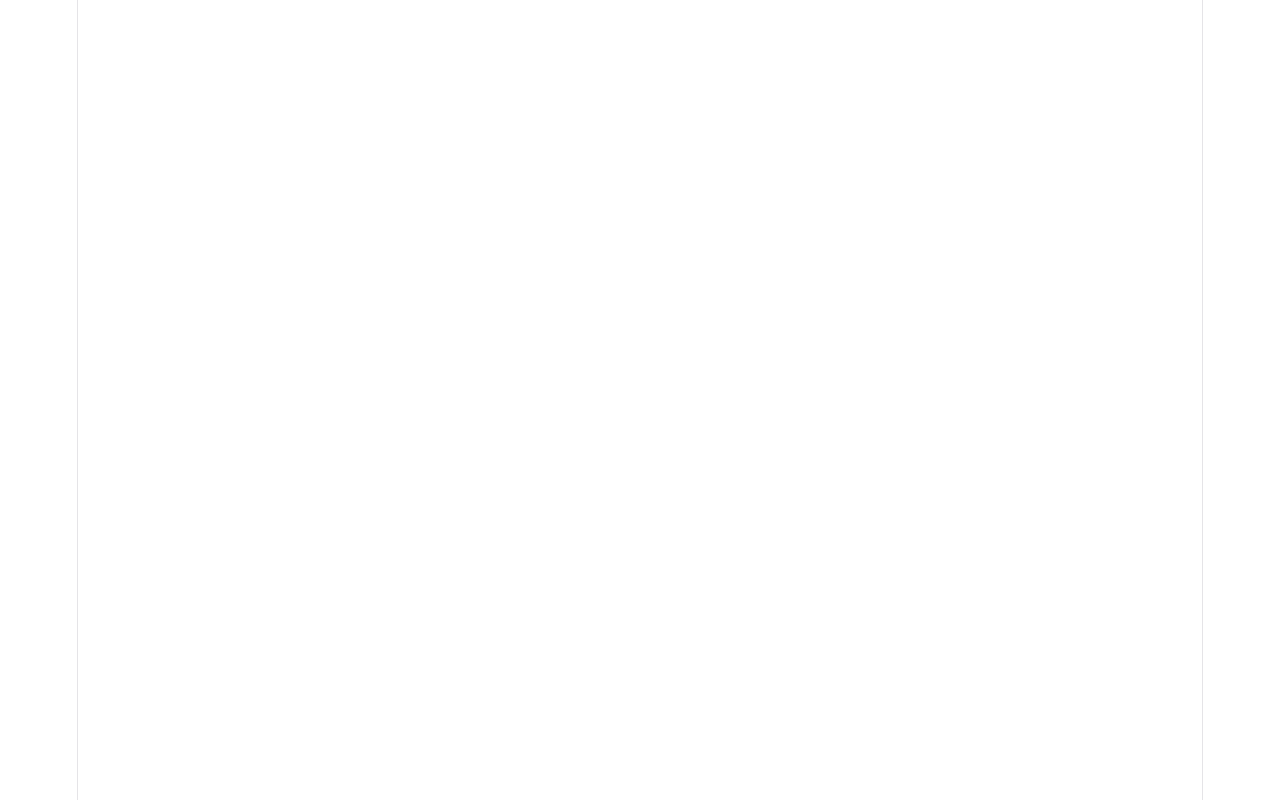
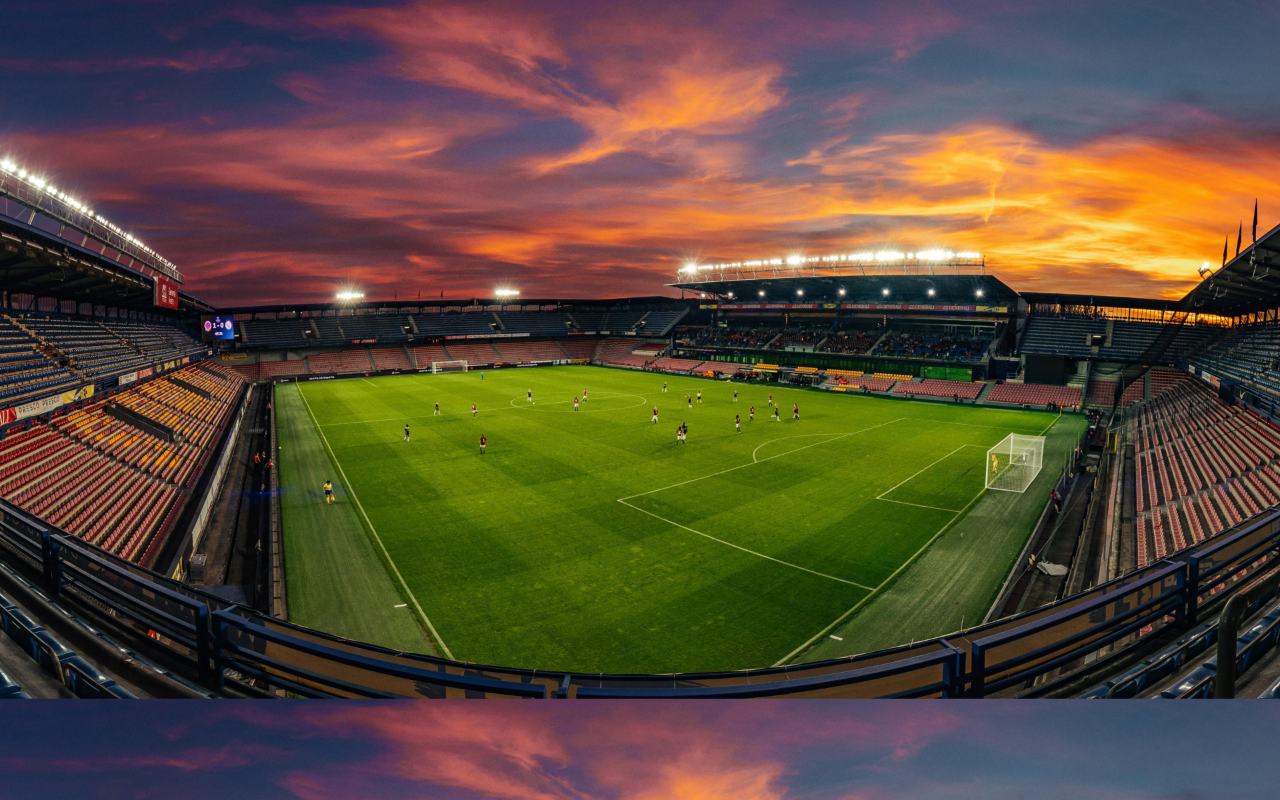
Before and after one commit to King-Of-The-Coding-World/Game-Page-FootBull, a React (Vite) app in the folder FootBull/: page / in a window 1280 px wide. Built offline with nearby package versions, Linux system fonts and the light colour scheme.

Commit message:
adding background image

```diff
--- a/FootBull/src/index.css
+++ b/FootBull/src/index.css
@@ -1,111 +1,6 @@
-:root {
-  --text: #6b6375;
-  --text-h: #08060d;
-  --bg: #fff;
-  --border: #e5e4e7;
-  --code-bg: #f4f3ec;
-  --accent: #aa3bff;
-  --accent-bg: rgba(170, 59, 255, 0.1);
-  --accent-border: rgba(170, 59, 255, 0.5);
-  --social-bg: rgba(244, 243, 236, 0.5);
-  --shadow:
-    rgba(0, 0, 0, 0.1) 0 10px 15px -3px, rgba(0, 0, 0, 0.05) 0 4px 6px -2px;
-
-  --sans: system-ui, 'Segoe UI', Roboto, sans-serif;
-  --heading: system-ui, 'Segoe UI', Roboto, sans-serif;
-  --mono: ui-monospace, Consolas, monospace;
-
-  font: 18px/145% var(--sans);
-  letter-spacing: 0.18px;
-  color-scheme: light dark;
-  color: var(--text);
-  background: var(--bg);
-  font-synthesis: none;
-  text-rendering: optimizeLegibility;
-  -webkit-font-smoothing: antialiased;
-  -moz-osx-font-smoothing: grayscale;
-
-  @media (max-width: 1024px) {
-    font-size: 16px;
-  }
+* {
+  margin: 0;
+  padding: 0;
+  background: url("./assets/background.jpg");
+  background-size: cover;
 }
-
-@media (prefers-color-scheme: dark) {
-  :root {
-    --text: #9ca3af;
-    --text-h: #f3f4f6;
-    --bg: #16171d;
-    --border: #2e303a;
-    --code-bg: #1f2028;
-    --accent: #c084fc;
-    --accent-bg: rgba(192, 132, 252, 0.15);
-    --accent-border: rgba(192, 132, 252, 0.5);
-    --social-bg: rgba(47, 48, 58, 0.5);
-    --shadow:
-      rgba(0, 0, 0, 0.4) 0 10px 15px -3px, rgba(0, 0, 0, 0.25) 0 4px 6px -2px;
-  }
-
-  #social .button-icon {
-    filter: invert(1) brightness(2);
-  }
-}
-
-body {
-  margin: 0;
-}
-
-#root {
-  width: 1126px;
-  max-width: 100%;
-  margin: 0 auto;
-  text-align: center;
-  border-inline: 1px solid var(--border);
-  min-height: 100svh;
-  display: flex;
-  flex-direction: column;
-  box-sizing: border-box;
-}
-
-h1,
-h2 {
-  font-family: var(--heading);
-  font-weight: 500;
-  color: var(--text-h);
-}
-
-h1 {
-  font-size: 56px;
-  letter-spacing: -1.68px;
-  margin: 32px 0;
-  @media (max-width: 1024px) {
-    font-size: 36px;
-    margin: 20px 0;
-  }
-}
-h2 {
-  font-size: 24px;
-  line-height: 118%;
-  letter-spacing: -0.24px;
-  margin: 0 0 8px;
-  @media (max-width: 1024px) {
-    font-size: 20px;
-  }
-}
-p {
-  margin: 0;
-}
-
-code,
-.counter {
-  font-family: var(--mono);
-  display: inline-flex;
-  border-radius: 4px;
-  color: var(--text-h);
-}
-
-code {
-  font-size: 15px;
-  line-height: 135%;
-  padding: 4px 8px;
-  background: var(--code-bg);
-}
```
Also changed, not shown: FootBull/src/assets/background.jpg (added).
